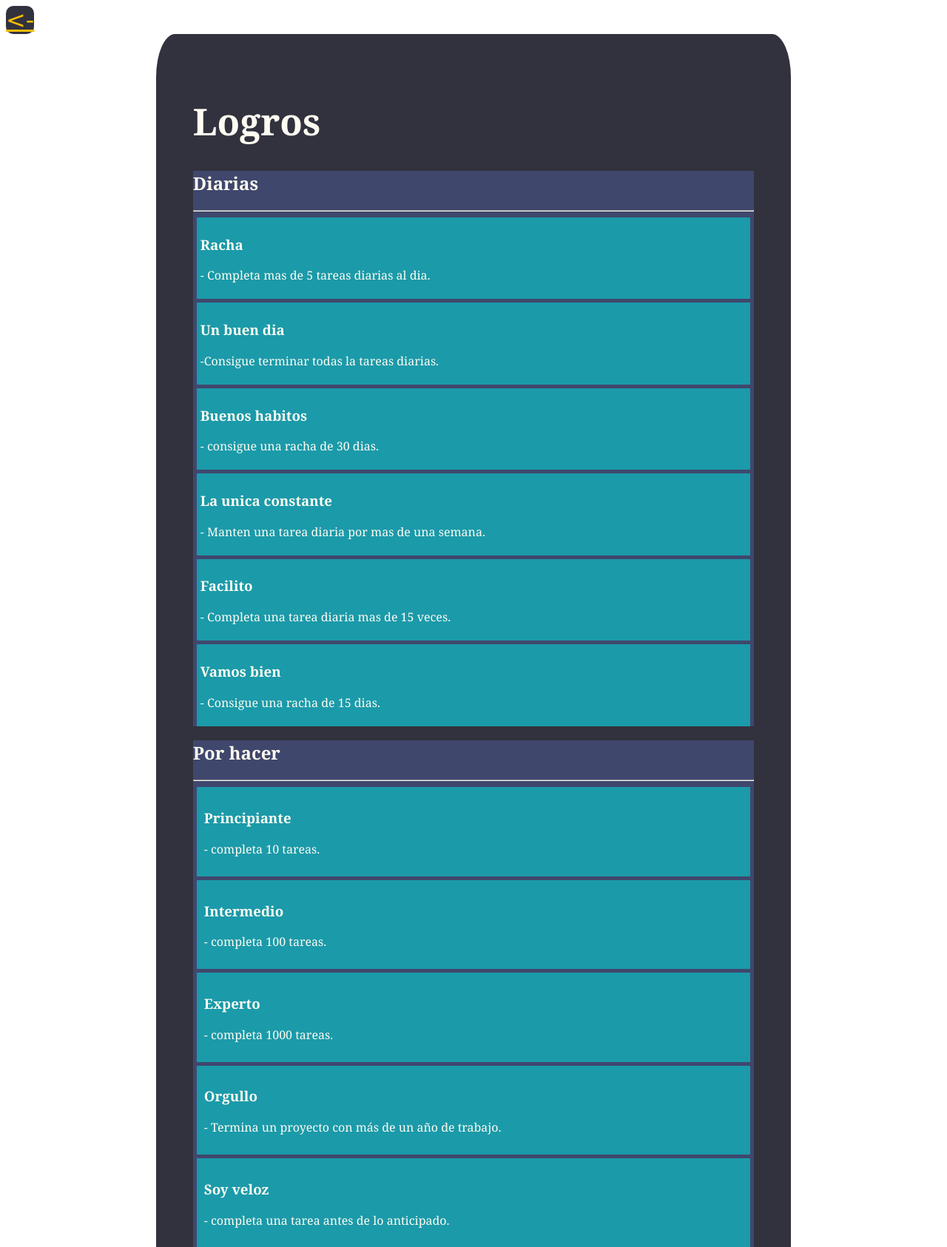
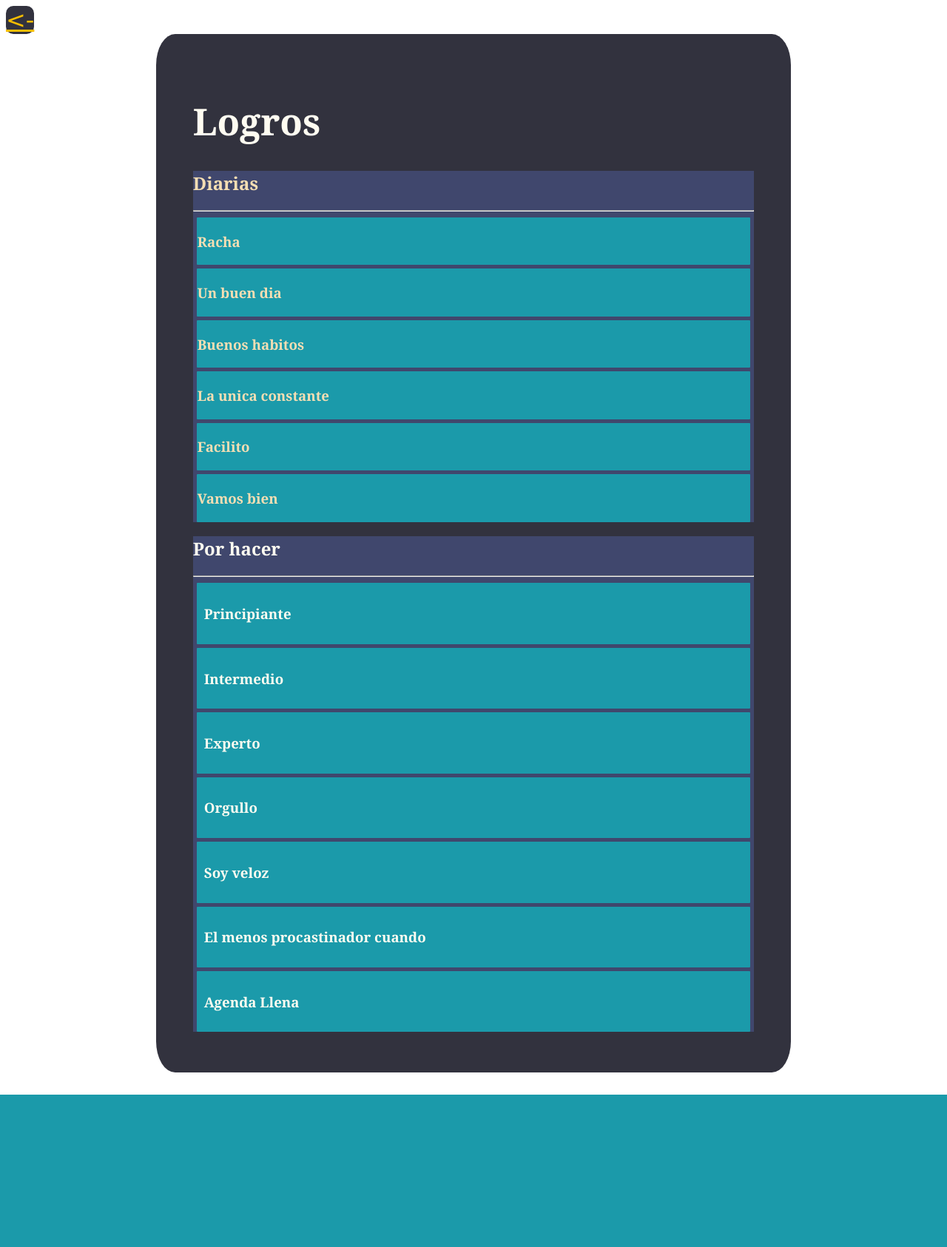
Before and after one commit to P-once/Procastin, a PHP site: page /Logros.html in a window 1280 px wide. Shown: the top 1686 px of the page at 74% size. After the commit the page ends 1480 px from the top, so only its background shows below. Run offline with PHP 8.4, Linux system fonts and the light colour scheme.

Commit message:
Animacion de colapso en logros terminado

```diff
--- a/ProcastinVistas/Logros.html
+++ b/ProcastinVistas/Logros.html
@@ -16,31 +16,44 @@
         <div class="Sec-Diarias">
             <h2>Diarias</h2>
             <hr>
+
             <div class="Tarea">
                 <h3>Racha</h3>
-                <p>- Completa mas de 5 tareas diarias al dia.</p>
-
+                <div class="Desc-Tarea">
+                    <p>- Completa mas de 5 tareas diarias al dia.</p>
+                </div>
             </div>
             <div class="Tarea">
                 <h3>Un buen dia</h3>
+                <div class="Desc-Tarea">
                 <p>-Consigue terminar todas la tareas diarias.</p>
+                </div>
             </div>
             <div class="Tarea">
                 <h3>Buenos habitos</h3>
+                <div class="Desc-Tarea">
+
                 <p>- consigue una racha de 30 dias.</p>
-
+                </div>
             </div>
             <div class="Tarea">
                 <h3>La unica constante</h3>
-                <p>- Manten una tarea diaria por mas de una semana.</p>
+                <div class="Desc-Tarea">
+                  <p>- Manten una tarea diaria por mas de una semana.</p>
+                </div>
             </div>
             <div class="Tarea">
                 <h3>Facilito</h3>
+                <div class="Desc-Tarea">
                 <p>- Completa una tarea diaria mas de 15 veces.</p>
+                </div>
             </div>
             <div class="Tarea">
                 <h3>Vamos bien</h3>
+                <div class="Desc-Tarea">
+
                 <p>- Consigue una racha de 15 dias.</p>
+                </div>
             </div>
         </div>
             <div class="Sec-Tarea">
@@ -48,35 +61,56 @@
                 <hr>
                 <div class="Tarea">
                     <h3>Principiante</h3>
+                    <div class="Desc-Tarea">
+
                     <p>- completa 10 tareas.</p>
+                    </div>
                 </div>
                 <div class="Tarea">
                     <h3>Intermedio</h3>
+                    <div class="Desc-Tarea">
+
                     <p>- completa 100 tareas. </p>
+                    </div>
+                </div>
+                <div class="Tarea">
+                    <h3>Experto<br></h3>
+                    <div class="Desc-Tarea">
+
+                    <p>- completa 1000 tareas.</p>
+                    </div>
 
                 </div>
                 <div class="Tarea">
-                    <h3>Experto<br></h3>
-                    <p>- completa 1000 tareas.</p>
-                </div>
-                <div class="Tarea">
                     <h3>Orgullo</h3>
+                    <div class="Desc-Tarea">
+
                     <p>- Termina un proyecto con más de un año de trabajo.</p>
+                    </div>
 
                 </div>
                 <div class="Tarea">
                     <h3>Soy veloz</h3>
+                    <div class="Desc-Tarea">
+
                 <p>- completa una tarea antes de lo anticipado.</p>
+                </div>
 
                 </div>
                 <div class="Tarea">
                     <h3>El menos procastinador cuando</h3>
+                    <div class="Desc-Tarea">
+
                     <p>- Crea y termina una tarea el mismo día.</p>
+                    </div>
 
                 </div>
                 <div class="Tarea">
                     <h3>Agenda Llena</h3>
+                    <div class="Desc-Tarea">
+
                     <p>- ten una tarea para cada día de la semana.</p>
+                    </div>
                 </div>
             </div>
 
--- a/ProcastinVistas/css/Logros.css
+++ b/ProcastinVistas/css/Logros.css
@@ -42,19 +42,41 @@ h1
 .Cnt-Logros .Sec-Diarias
 {
     background-color: #40476D;
+    color: wheat;
 }
-.Cnt-Logros .Sec-Diarias .Tarea
+
+.Tarea
 {
-    padding: 5px;
+    padding: 1px;
     margin: 5px;
     border-radius: 1px;
     background-color: #1B9AAA;
 
 }
-.Cnt-Logros .Sec-Diarias .Tarea:hover
+.Tarea:hover
 {
     background-color: #F6BE00;
+    color: #212121;
+
 }
+.Desc-Tarea
+{
+    overflow: hidden;
+    max-height: 0;
+    transition: all .2s ease-in;
+
+
+}
+.Tarea:hover .Desc-Tarea
+{
+    overflow:visible;
+    transition: .4s;
+    max-height: 50px;
+    padding: auto;
+    color: #212121;
+    transition: .2s;
+}
+/*Flecha regreso*/
 
 .regresar a
 {
@@ -71,6 +93,5 @@ h1
 .regresar a:hover
 {
     transition: 1s;
-
     color: #F6BE00;
 }
```
